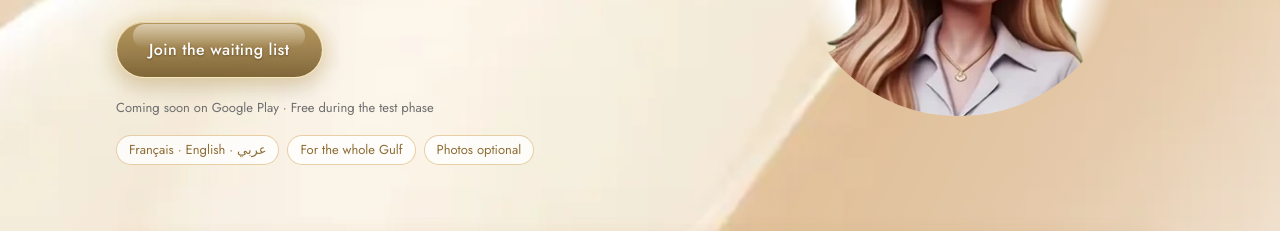
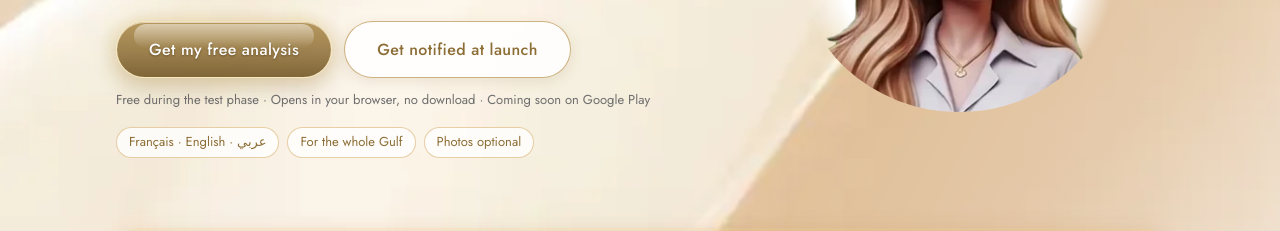
Before and after one commit to imendriss271982-bit/mystyle-site, a plain HTML site: page index.html in a window 1280 px wide. Shown: the part 348-579 px from the top of the page. Drawn offline with nearby package versions, Linux system fonts and the light colour scheme.

Commit message:
Boutons « Faire mon analyse » qui ouvrent l'app (FR/EN/AR)
Co-Authored-By: Claude Opus 5.5 <noreply@anthropic.com>
Claude-Session: https://claude.ai/code/session_01KYHmgVaGD7a1BBiPEy7ham

```diff
--- a/index.html
+++ b/index.html
@@ -60,6 +60,10 @@ header{display:flex;align-items:center;justify-content:space-between;padding:16p
   text-shadow:0 1px 2px rgba(60,40,10,.5);transition:transform .2s}
 .btn::before{content:"";position:absolute;left:8%;right:8%;top:2px;height:45%;max-height:24px;border-radius:40px;background:linear-gradient(180deg,rgba(255,255,255,.5),rgba(255,255,255,0))}
 .btn:hover{transform:translateY(-2px)}
+.acts{display:flex;flex-wrap:wrap;gap:12px;align-items:center}
+@media (max-width:720px){.acts{justify-content:center}}
+.btn.lite{background:rgba(255,255,255,.85);color:var(--gold-dark);text-shadow:none;border:1.5px solid rgba(184,145,74,.7);box-shadow:0 4px 14px rgba(118,90,42,.12)}
+.btn.lite::before{display:none}
 .small{font-size:13px;color:var(--soft);margin-top:12px}
 
 /* Sections & cartes ambre */
@@ -127,8 +131,9 @@ footer a,.policy a{color:var(--gold-dark)}
     <div>
       <h1 data-t="h1">Ta personal stylist IA, toujours avec toi</h1>
       <p data-t="hp">Aura analyse ton visage, ta silhouette et tes couleurs, puis t'aide chaque jour à t'habiller avec ta propre garde-robe. Elle te parle à voix haute, t'appelle par ton prénom et te conseille comme une vraie styliste.</p>
-      <a class="btn" data-t="b1" href="#inscription">Rejoindre la liste d'attente</a>
-      <div class="small" data-t="hs">Bientôt sur Google Play · Gratuite pendant la phase de test</div>
+      <div class="acts"><a class="btn" data-t="ba" href="https://imendriss271982-bit.github.io/mon-style/">Faire mon analyse gratuite</a>
+      <a class="btn lite" data-t="b1" href="#inscription">Être prévenue du lancement</a></div>
+      <div class="small" data-t="hs">Gratuite pendant la phase de test · S'ouvre dans ton navigateur, sans téléchargement · Bientôt sur Google Play</div>
       <div class="badges">
         <span class="badge">Français · English · عربي</span>
         <span class="badge" data-t="bg2">Pour tout le Golfe</span>
@@ -167,6 +172,7 @@ footer a,.policy a{color:var(--gold-dark)}
         <p data-t="c3p">Ton sous-ton, ta saison et ta palette personnelle : les couleurs qui illuminent ton teint et celles à porter loin du visage.</p>
         <ul><li data-t="c3a">Sous-ton chaud, froid ou neutre</li><li data-t="c3b">Ta saison de couleurs</li><li data-t="c3c">Ta palette à emporter en boutique</li></ul></div>
     </div>
+    <p style="text-align:center;margin-top:24px"><a class="btn" data-t="bc" href="https://imendriss271982-bit.github.io/mon-style/">Commencer mon analyse</a></p>
   </section>
 
   <!-- QUOTIDIEN -->
@@ -259,6 +265,7 @@ footer a,.policy a{color:var(--gold-dark)}
   <section class="cta" id="inscription">
     <h2 data-t="ct">Sois parmi les premières</h2>
     <p class="lead" data-t="cl">Inscris-toi pour être prévenue dès que My Style arrive sur Google Play.</p>
+    <p style="margin-bottom:22px"><a class="btn lite" data-t="bd" href="https://imendriss271982-bit.github.io/mon-style/">Ou essaie l'app maintenant →</a></p>
     <form class="card wl" id="wl" novalidate>
       <label><span data-t="fp">Prénom</span><input name="prenom" autocomplete="given-name" maxlength="40"></label>
       <label><span data-t="fe">Email</span><input name="email" type="email" autocomplete="email" required maxlength="254" dir="ltr"></label>
@@ -315,8 +322,11 @@ function msg(k){return MSG[k][LANG=="en"?1:LANG=="ar"?2:0]}
 var T={
 h1:["Your AI personal stylist, always with you","مستشارة أناقتك الشخصية بالذكاء الاصطناعي، معك دائماً"],
 hp:["Aura analyses your face, your silhouette and your colours, then helps you get dressed every day with your own wardrobe. She talks to you out loud, calls you by your first name and advises you like a real stylist.","تحلّل «أورا» شكل وجهك وقوامك وألوانك، ثم تساعدك كل يوم على اختيار إطلالتك من خزانتك أنتِ. تكلّمك بصوتها، وتناديك باسمك، وتنصحك مثل ستايلست حقيقية."],
-b1:["Join the waiting list","انضمّي إلى قائمة الانتظار"],
-hs:["Coming soon on Google Play · Free during the test phase","قريباً على Google Play · مجاني خلال فترة التجربة"],
+ba:["Get my free analysis","سوّي تحليلي المجاني"],
+b1:["Get notified at launch","أبي أعرف وقت الإطلاق"],
+bc:["Start my analysis","ابدئي تحليلي"],
+bd:["Or try the app now →","أو جرّبي التطبيق الحين ←"],
+hs:["Free during the test phase · Opens in your browser, no download · Coming soon on Google Play","مجاني خلال فترة التجربة · يفتح في المتصفح بدون تحميل · قريباً على Google Play"],
 bg2:["For the whole Gulf","لكل دول الخليج"],
 bg3:["Photos optional","الصور اختيارية"],
 ah:["Meet Aura","تعرّفي على أورا"],
```
